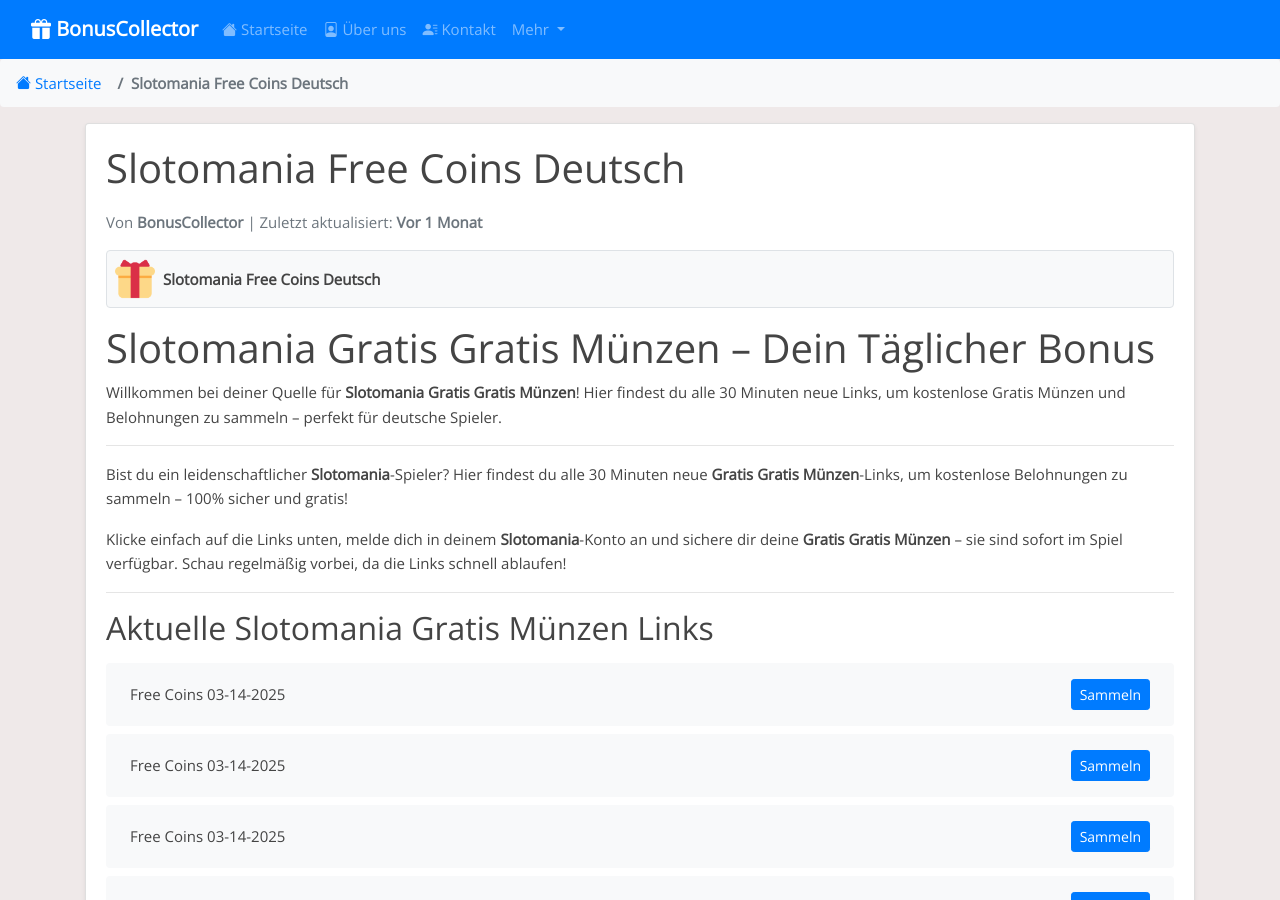
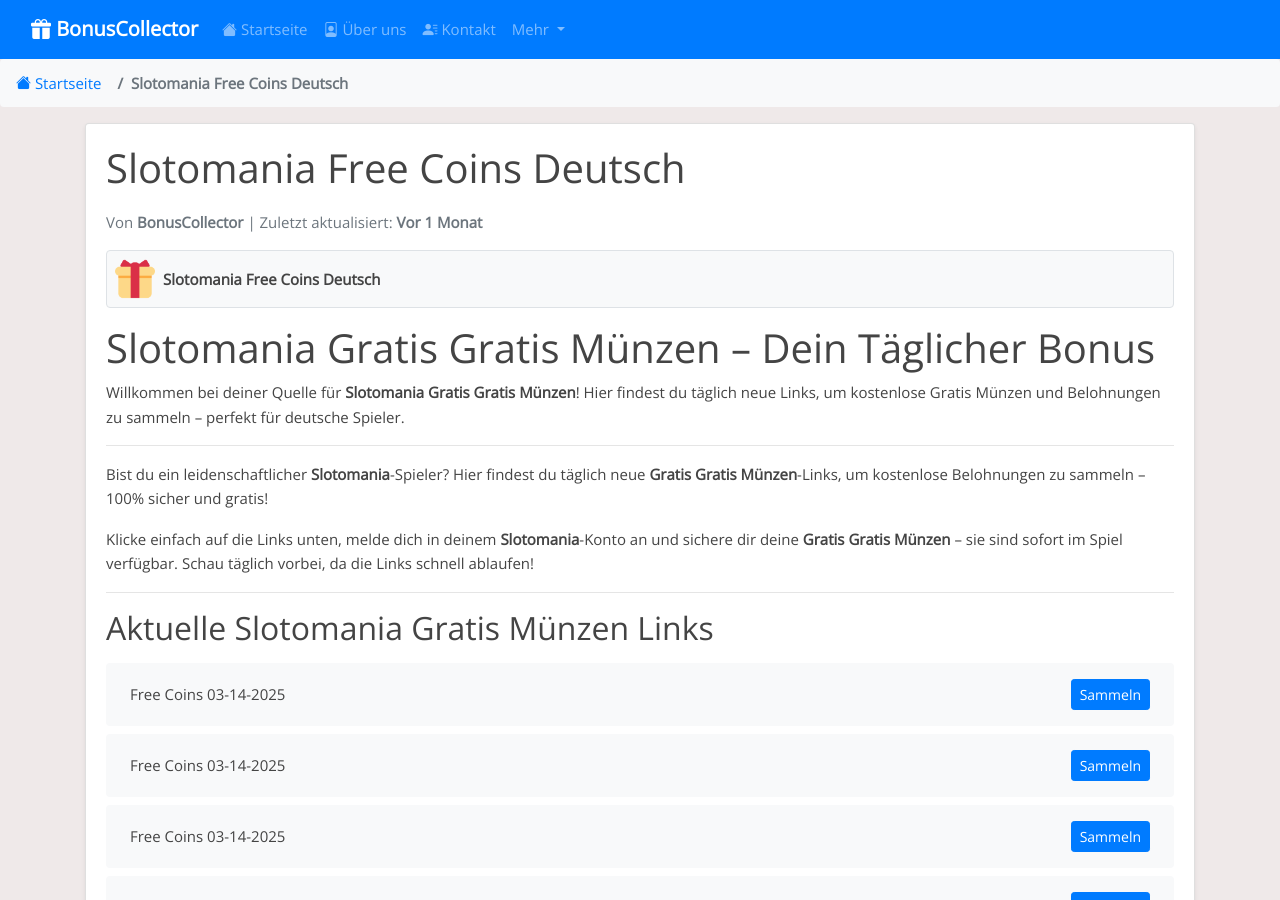
Before and after one commit to Prollad99/bs-de, a Jekyll site: the page built from _posts/2025-01-19-slotomania.md, in a window 1280 px wide and 900 px high. Built offline with Jekyll 4.4.1, drawn with Linux system fonts in a browser that asks for light colours; some of the changed text lies outside the part shown.

Commit message:
Update  links and content - 2025-03-14 16:40

```diff
--- a/_includes/slotomania_footer.html
+++ b/_includes/slotomania_footer.html
@@ -2,7 +2,7 @@
 
 ## Was sind Gratis Münzen-Links?
 
-**Gratis Münzen**-Links sind offizielle Belohnungen von den **Slotomania**-Entwicklern. Sie bieten kostenlose **Gratis Münzen** wie Spins, Würfe, Credits oder spezielle Geschenke. Wir sammeln und prüfen diese Links alle 30 Minuten, damit du sie mühelos einlösen kannst.
+**Gratis Münzen**-Links sind offizielle Belohnungen von den **Slotomania**-Entwicklern. Sie bieten kostenlose **Gratis Münzen** wie Spins, Würfe, Credits oder spezielle Geschenke. Wir sammeln und prüfen diese Links täglich, damit du sie mühelos einlösen kannst.
 
 ---
 
@@ -10,7 +10,7 @@
 
 Wir helfen dir, in **Slotomania** vorne zu bleiben:
 
-- **Updates alle 30 Minuten:** Neue **Gratis Münzen**-Links so schnell wie möglich (Stand: 14.03.2025 16:13).
+- **Tägliche Updates:** Neue **Gratis Münzen**-Links jeden Tag (Stand: 14.03.2025 16:40).
 - **100 % sicher:** Links direkt aus offiziellen **Slotomania**-Quellen.
 - **Kostenlos:** Keine Gebühren, keine Anmeldung – nur Belohnungen!
 
@@ -22,7 +22,7 @@
 
 - **Spins & Würfe sparen:** Nutze sie bei Events mit hohen Gewinnen.
 - **Münzen strategisch einsetzen:** Investiere klug, um schneller voranzukommen.
-- **Regelmäßig checken:** Links sind kurzlebig – sei schnell!
+- **Täglich checken:** Links sind kurzlebig – sei schnell!
 
 ---
 
@@ -34,7 +34,7 @@
 
 ### Wie oft werden die Links aktualisiert?
 
-Alle 30 Minuten! Besuche uns regelmäßig für frische **Gratis Münzen**.
+Täglich! Besuche uns regelmäßig für frische **Gratis Münzen**.
 
 ### Was wenn ein Link nicht funktioniert?
 
--- a/_includes/slotomania_post.html
+++ b/_includes/slotomania_post.html
@@ -1,12 +1,12 @@
 # Slotomania Gratis Gratis Münzen – Dein Täglicher Bonus
 
-Willkommen bei deiner Quelle für **Slotomania Gratis Gratis Münzen**! Hier findest du alle 30 Minuten neue Links, um kostenlose Gratis Münzen und Belohnungen zu sammeln – perfekt für deutsche Spieler.
+Willkommen bei deiner Quelle für **Slotomania Gratis Gratis Münzen**! Hier findest du täglich neue Links, um kostenlose Gratis Münzen und Belohnungen zu sammeln – perfekt für deutsche Spieler.
 
 ---
 
-Bist du ein leidenschaftlicher **Slotomania**-Spieler? Hier findest du alle 30 Minuten neue **Gratis Gratis Münzen**-Links, um kostenlose Belohnungen zu sammeln – 100% sicher und gratis!
+Bist du ein leidenschaftlicher **Slotomania**-Spieler? Hier findest du täglich neue **Gratis Gratis Münzen**-Links, um kostenlose Belohnungen zu sammeln – 100% sicher und gratis!
 
-Klicke einfach auf die Links unten, melde dich in deinem **Slotomania**-Konto an und sichere dir deine **Gratis Gratis Münzen** – sie sind sofort im Spiel verfügbar. Schau regelmäßig vorbei, da die Links schnell ablaufen!
+Klicke einfach auf die Links unten, melde dich in deinem **Slotomania**-Konto an und sichere dir deine **Gratis Gratis Münzen** – sie sind sofort im Spiel verfügbar. Schau täglich vorbei, da die Links schnell ablaufen!
 
 ---
 
```
